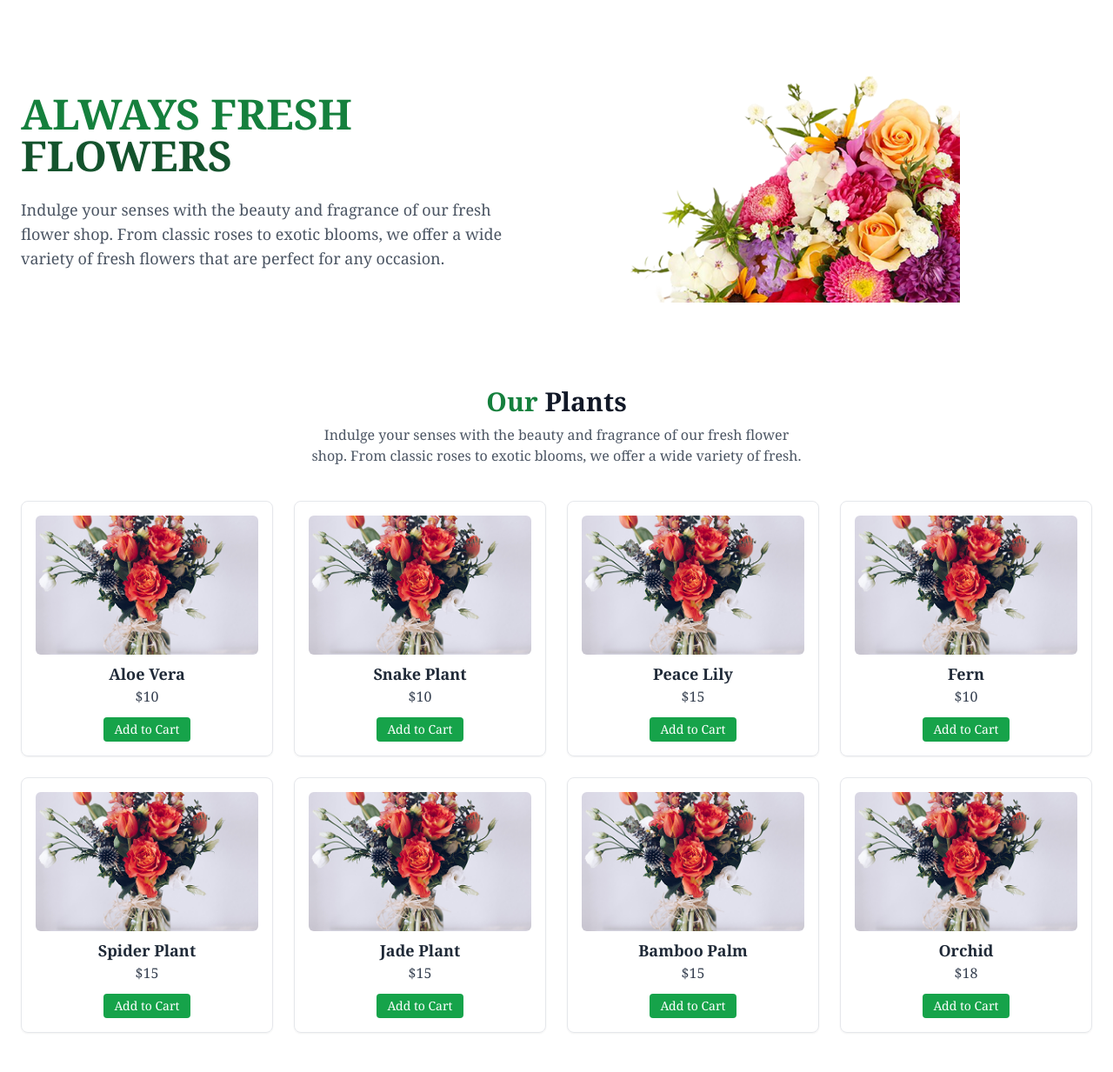
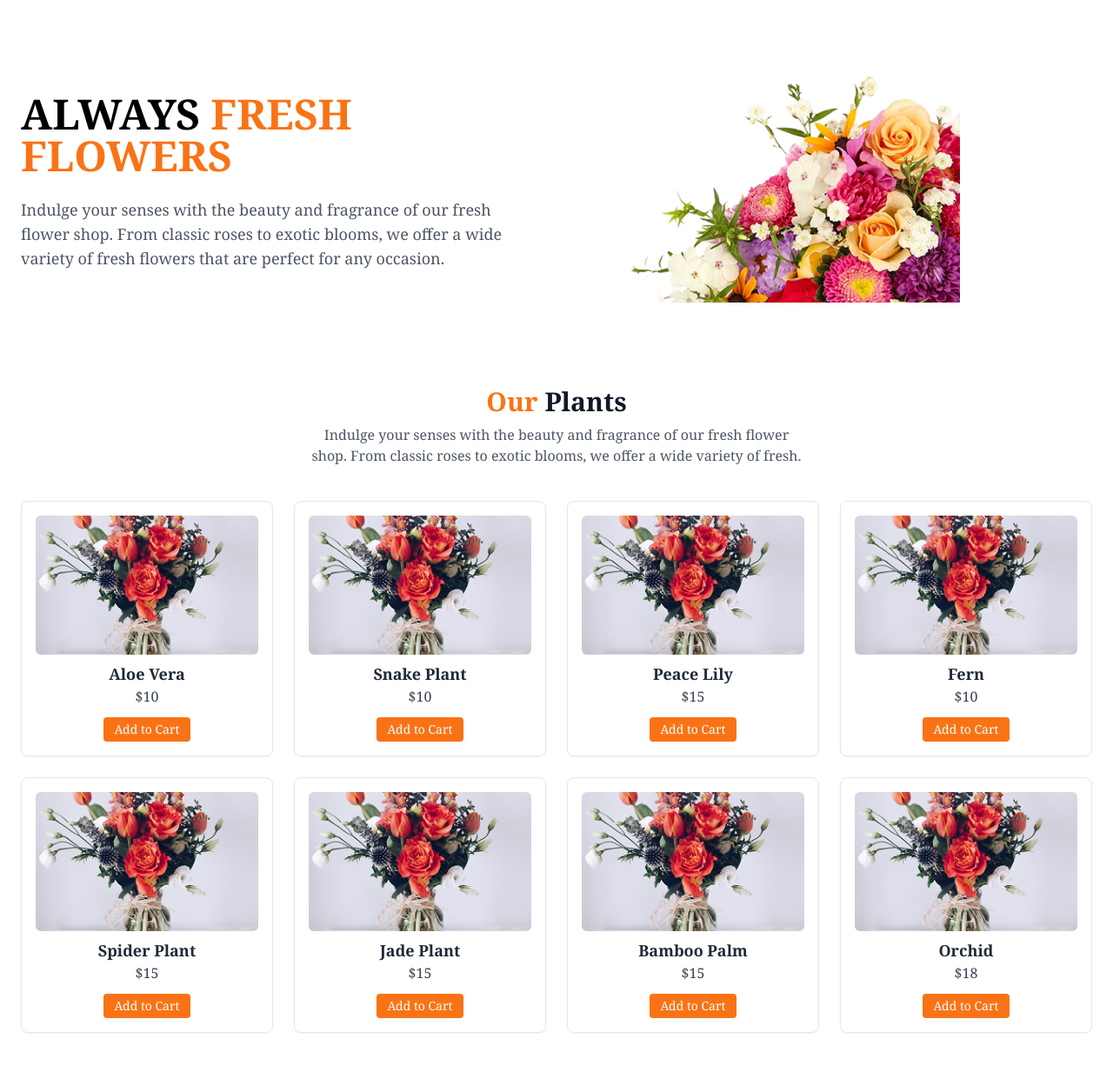
Before and after one commit to Discordsahin/assigment-2-sahin-flower-shop, a plain HTML site: page index.html in a window 1280 px wide. Shown: the part 67-1300 px from the top of the page at 87% size. Drawn offline with nearby package versions, Linux system fonts and the light colour scheme.

Commit message:
colors correction

```diff
--- a/index.html
+++ b/index.html
@@ -23,7 +23,7 @@
       body {
         font-family: "Noto Serif", serif;
         /* Updated: Set a consistent background color for the entire body */
-        background-color:white;
+        background-color: white;
       }
     </style>
   </head>
@@ -63,11 +63,11 @@
         class="flex flex-col-reverse md:flex-row items-center justify-between max-w-screen-xl mx-auto px-6 py-8 md:py-12 gap-8"
       >
         <div class="md:w-1/2 space-y-4 md:space-y-6 text-center md:text-left">
-          <h1
-            class="text-3xl md:text-5xl font-bold text-green-700 leading-tight"
-          >
-            ALWAYS FRESH <br /><span class="text-green-900">FLOWERS</span>
+          <h1 class="text-3xl md:text-5xl font-bold leading-tight">
+            <span class="text-black">ALWAYS </span>
+            <span class="text-orange-500">FRESH <br />FLOWERS</span>
           </h1>
+
           <p class="text-base md:text-lg text-gray-600">
             Indulge your senses with the beauty and fragrance of our fresh
             flower shop. From classic roses to exotic blooms, we offer a wide
@@ -89,7 +89,7 @@
     >
       <div class="mb-8 md:mb-10">
         <h2 class="text-2xl md:text-3xl font-bold text-gray-900 mb-2">
-          <span class="text-green-700">Our</span> Plants
+          <span class="text-orange-500">Our</span> Plants
         </h2>
         <p class="text-gray-600 text-sm md:text-base max-w-xl mx-auto">
           Indulge your senses with the beauty and fragrance of our fresh flower
@@ -115,7 +115,7 @@
           <p class="text-gray-700 text-sm md:text-base">$10</p>
           <button
             onclick="alert('Flower Added to Cart')"
-            class="mt-3 px-3 py-1 bg-green-600 text-white text-sm rounded hover:bg-green-700 transition duration-300"
+            class="mt-3 px-3 py-1 bg-orange-500 text-white text-sm rounded hover:bg-green-700 transition duration-300"
           >
             Add to Cart
           </button>
@@ -135,7 +135,7 @@
           <p class="text-gray-700 text-sm md:text-base">$10</p>
           <button
             onclick="alert('Flower Added to Cart')"
-            class="mt-3 px-3 py-1 bg-green-600 text-white text-sm rounded hover:bg-green-700 transition duration-300"
+            class="mt-3 px-3 py-1 bg-orange-500 text-white text-sm rounded hover:bg-green-700 transition duration-300"
           >
             Add to Cart
           </button>
@@ -155,7 +155,7 @@
           <p class="text-gray-700 text-sm md:text-base">$15</p>
           <button
             onclick="alert('Flower Added to Cart')"
-            class="mt-3 px-3 py-1 bg-green-600 text-white text-sm rounded hover:bg-green-700 transition duration-300"
+            class="mt-3 px-3 py-1 bg-orange-500 text-white text-sm rounded hover:bg-green-700 transition duration-300"
           >
             Add to Cart
           </button>
@@ -175,7 +175,7 @@
           <p class="text-gray-700 text-sm md:text-base">$10</p>
           <button
             onclick="alert('Flower Added to Cart')"
-            class="mt-3 px-3 py-1 bg-green-600 text-white text-sm rounded hover:bg-green-700 transition duration-300"
+            class="mt-3 px-3 py-1 bg-orange-500 text-white text-sm rounded hover:bg-green-700 transition duration-300"
           >
             Add to Cart
           </button>
@@ -195,7 +195,7 @@
           <p class="text-gray-700 text-sm md:text-base">$15</p>
           <button
             onclick="alert('Flower Added to Cart')"
-            class="mt-3 px-3 py-1 bg-green-600 text-white text-sm rounded hover:bg-green-700 transition duration-300"
+            class="mt-3 px-3 py-1 bg-orange-500 text-white text-sm rounded hover:bg-green-700 transition duration-300"
           >
             Add to Cart
           </button>
@@ -215,7 +215,7 @@
           <p class="text-gray-700 text-sm md:text-base">$15</p>
           <button
             onclick="alert('Flower Added to Cart')"
-            class="mt-3 px-3 py-1 bg-green-600 text-white text-sm rounded hover:bg-green-700 transition duration-300"
+            class="mt-3 px-3 py-1 bg-orange-500 text-white text-sm rounded hover:bg-green-700 transition duration-300"
           >
             Add to Cart
           </button>
@@ -235,7 +235,7 @@
           <p class="text-gray-700 text-sm md:text-base">$15</p>
           <button
             onclick="alert('Flower Added to Cart')"
-            class="mt-3 px-3 py-1 bg-green-600 text-white text-sm rounded hover:bg-green-700 transition duration-300"
+            class="mt-3 px-3 py-1 bg-orange-500 text-white text-sm rounded hover:bg-green-700 transition duration-300"
           >
             Add to Cart
           </button>
@@ -255,7 +255,7 @@
           <p class="text-gray-700 text-sm md:text-base">$18</p>
           <button
             onclick="alert('Flower Added to Cart')"
-            class="mt-3 px-3 py-1 bg-green-600 text-white text-sm rounded hover:bg-green-700 transition duration-300"
+            class="mt-3 px-3 py-1 bg-orange-500 text-white text-sm rounded hover:bg-green-700 transition duration-300"
           >
             Add to Cart
           </button>
```
